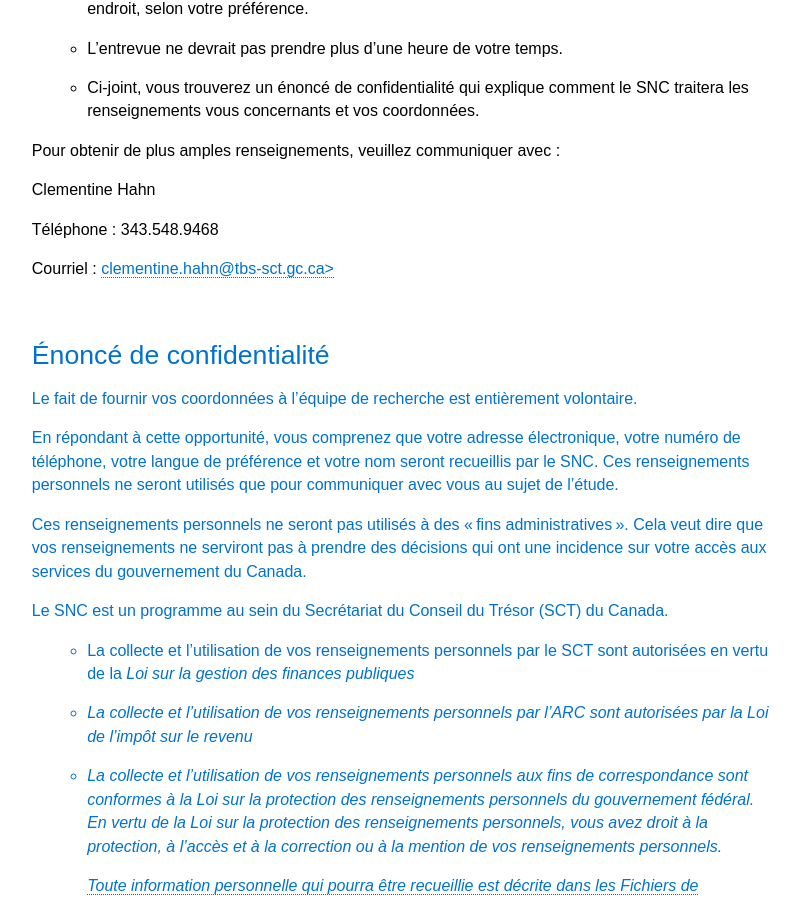
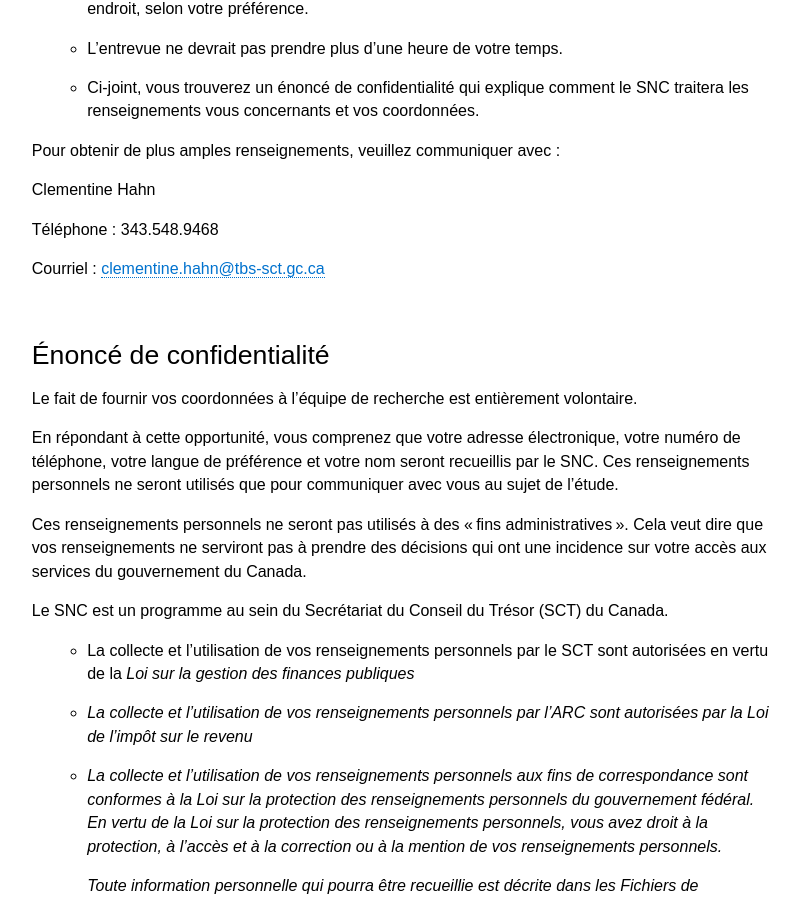
Before and after one commit to cds-snc/research-recherche, a Jekyll site: the page built from _pages/fr/arc.html, in a window 1280 px wide and 900 px high, scrolled down 1022 px. Shown: the whole window, without its empty margins (237-1036 px from the left). Built offline with Jekyll 4.4.1, drawn with Linux system fonts in a browser that asks for light colours.

```diff
--- a/_pages/fr/arc.html
+++ b/_pages/fr/arc.html
@@ -240,7 +240,7 @@ Hahn</p>
 343.548.9468</p>
 
 <p>Courriel&nbsp;:
-<a href="mailto:clementine.hahn@tbs-sct.gc.ca">clementine.hahn@tbs-sct.gc.ca></p>
+	<a href="mailto:clementine.hahn@tbs-sct.gc.ca">clementine.hahn@tbs-sct.gc.ca</a></p>
 
 </div>
 
```
